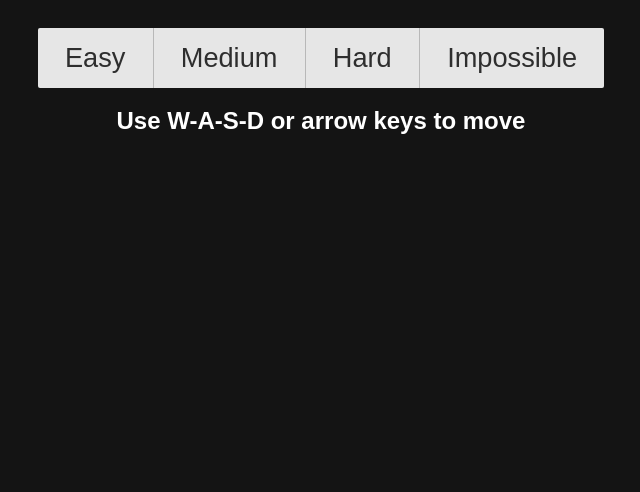
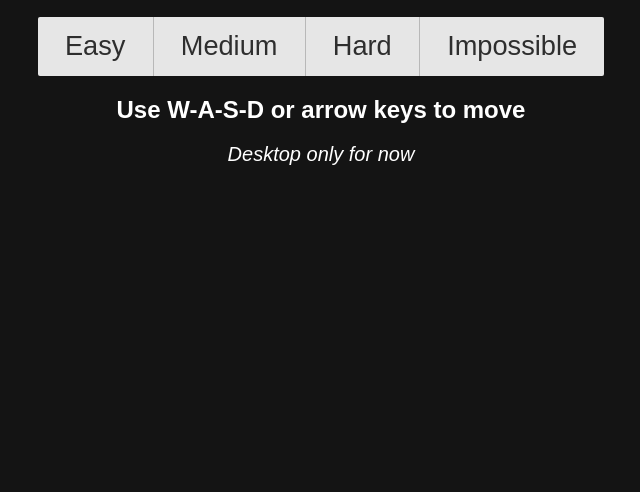
Before and after one commit to HRossouw42/aMaze, a plain HTML site: page index.html in a window 1280 px wide. Shown: the part 308-800 px from the top of the page, without its empty margins (319-959 px from the left). Drawn offline with nearby package versions, Linux system fonts and the light colour scheme.

Commit message:
desktop warning

```diff
--- a/index.html
+++ b/index.html
@@ -29,9 +29,10 @@
       font-size: 24px;
     }
 
-    .controls {
+    .text {
       color: white;
-      font-size: 25px;
+      font-size: 20px;
+      font-style: italic;
     }
 
     .start {
@@ -70,6 +71,7 @@
       </button>
     </div>
     <h2>Use W-A-S-D or arrow keys to move</h2>
+    <div class="text">Desktop only for now</div>
   </div>
   <div></div>
   <div class="winner hidden">
```
